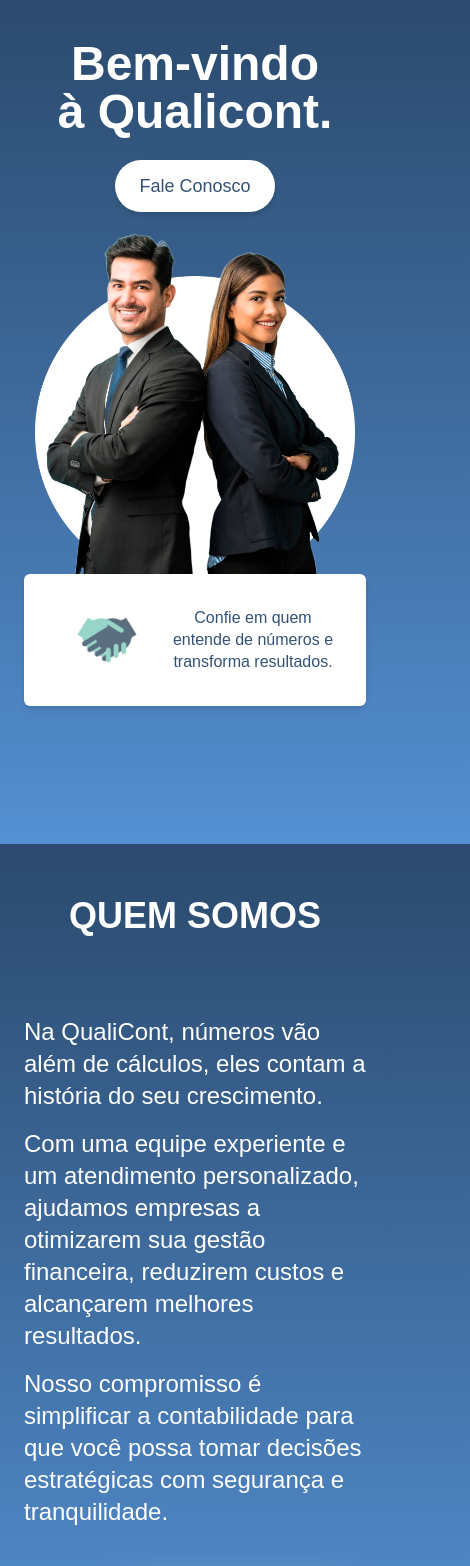
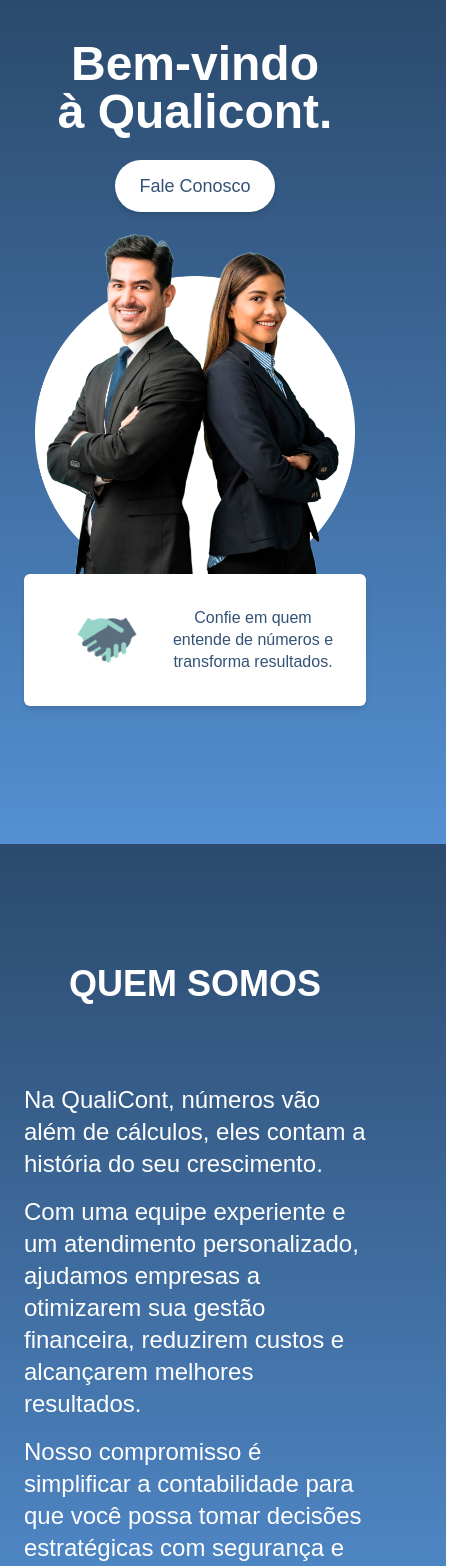
Before and after one commit to WesleyFilhoDev/qualicont, a Next.js app in the folder qualicont/: page / in a window 390 px wide. Shown: the top 1566 px of the page, 470 px wide, since content can reach past the window. Built offline with nearby package versions, Linux system fonts and the light colour scheme.

Commit message:
responsividade em andamento

```diff
--- a/qualicont/src/app/components/servicos.js
+++ b/qualicont/src/app/components/servicos.js
@@ -22,7 +22,7 @@
           SERVIÇOS
         </h1>
       </div>
-      <div className="flex flex-wrap gap-6 lg:grid grid-cols-2 justify-items-center items-center px-6 py-10 -gap-x-50">
+      <div className="flex flex-wrap gap-6 lg:grid grid-cols-2 justify-items-center items-center lg:px-[200px] py-10">
         <ServiceCard
           icon="/notebook.png"
           title="Contabilidade Digital"
--- a/qualicont/src/app/components/sobre.js
+++ b/qualicont/src/app/components/sobre.js
@@ -4,7 +4,9 @@
   return (
     <section className="min-h-screen">
       <div className="flex flex-col items-center justify-center text-center px-6 py-10 gap-y-10">
-        <h1 className="text-4xl font-bold mt-3 mb-10 text-white">QUEM SOMOS</h1>
+        <h1 className="text-4xl font-bold mt-20 mb-10 text-white">
+          QUEM SOMOS
+        </h1>
         <div className="lg:flex flex-row-reverse justify-center gap-100">
           <div className="text-2xl text-left space-y-4 mb-20 text-white lg:w-1/3">
             <p>
```
